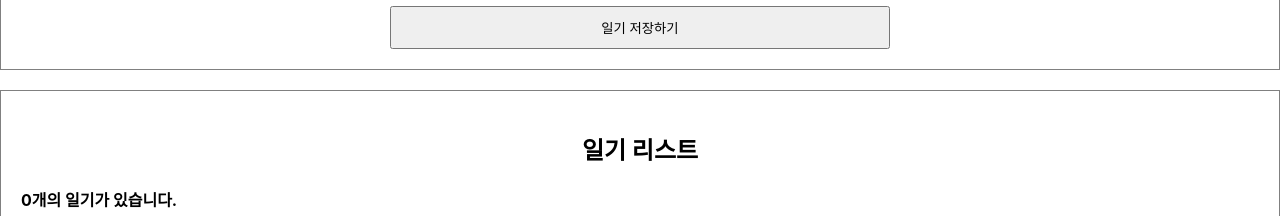
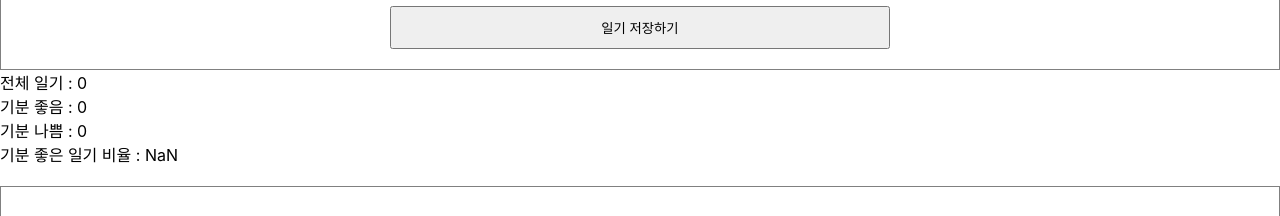
Before and after one commit to Junobee25/Emotional-diary-project, a React (Create React App) app: page / in a window 1280 px wide. Shown: the part 404-620 px from the top of the page. Built offline with nearby package versions, Linux system fonts and the light colour scheme; no server answers.

Commit message:
useMemo optimization

```diff
--- a/src/App.js
+++ b/src/App.js
@@ -1,4 +1,4 @@
-import { useEffect, useRef, useState } from 'react';
+import { useMemo,useEffect, useRef, useState } from 'react';
 import './App.css';
 import DiaryEditor from './DiaryEditor';
 import DiaryList from './DiaryList';
@@ -84,9 +84,27 @@ function App() {
     )
   }
 
+  const getDiaryAnalysis = useMemo(
+    () =>
+    {
+    console.log("일기 분석 시작");
+
+    const goodCount = data.filter((it)=> it.emotion >=3).length;
+    const badCount = data.length - goodCount;
+    const goodRatio = (goodCount / data.length) * 100
+    return {goodCount,badCount,goodRatio};
+  },[data.length]
+  );
+
+  const {goodCount,badCount,goodRatio} = getDiaryAnalysis;
+
   return (
     <div className="App">
       <DiaryEditor onCreate={onCreate}></DiaryEditor>
+      <div>전체 일기 : {data.length} </div>
+      <div>기분 좋음 : {goodCount} </div>
+      <div>기분 나쁨 : {badCount} </div>
+      <div>기분 좋은 일기 비율 : {goodRatio} </div>
       <DiaryList onEdit={onEdit} onRemove={onRemove} diaryList={data}></DiaryList>
     </div>
   );
```
